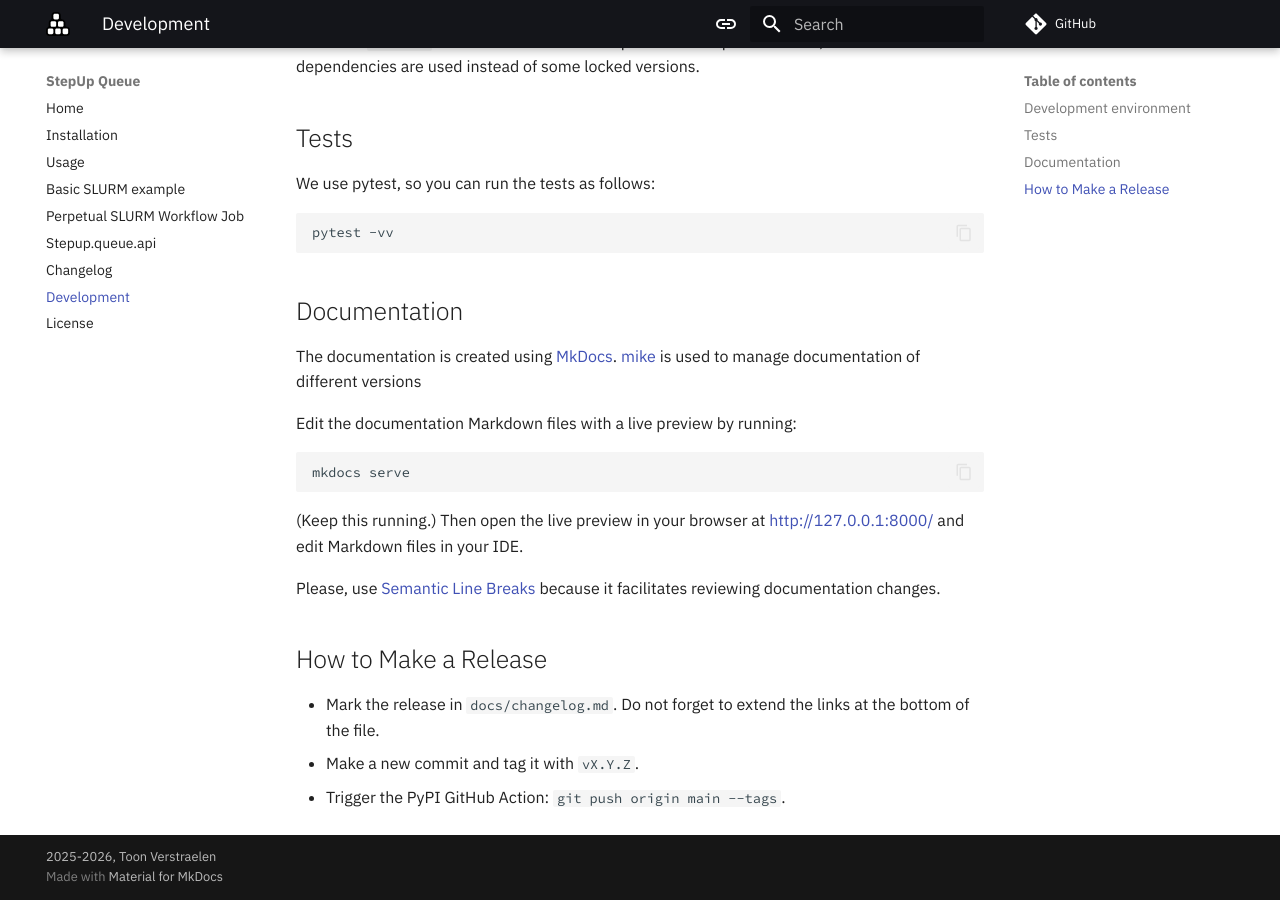
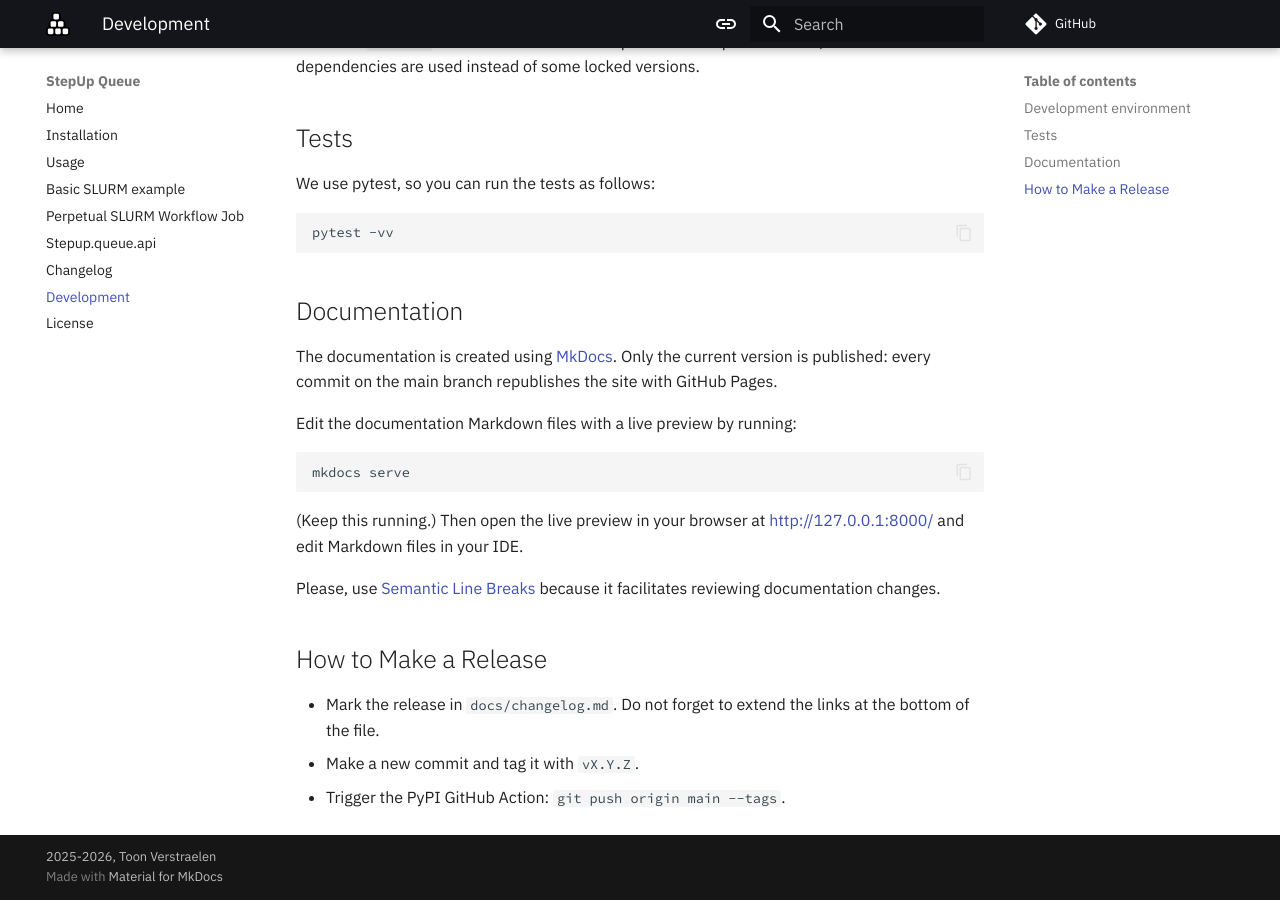
Before and after one commit to reproducible-reporting/stepup-queue, an MkDocs documentation site: the page built from docs/development.md, in a window 1280 px wide and 900 px high, scrolled down 895 px. Built offline with MkDocs 1.6.1 and Material for MkDocs 9.7.7, drawn with Linux system fonts in a browser that asks for light colours; comment, search, counter and statistics services are not loaded; the version menu is left out.

Commit message:
Switch to sinvle-version docs

```diff
--- a/docs/development.md
+++ b/docs/development.md
@@ -58,7 +58,8 @@ pytest -vv
 ## Documentation
 
 The documentation is created using [MkDocs](https://www.mkdocs.org/).
-[mike](https://github.com/jimporter/mike) is used to manage documentation of different versions
+Only the current version is published:
+every commit on the main branch republishes the site with GitHub Pages.
 
 Edit the documentation Markdown files with a live preview by running:
 
--- /dev/null
+++ b/docs/robots.txt
@@ -0,0 +1,6 @@
+# SPDX-FileCopyrightText: 2025 Toon Verstraelen <Toon.Verstraelen@UGent.be>
+# SPDX-License-Identifier: CC-BY-SA-4.0
+
+Sitemap: https://reproducible-reporting.github.io/stepup-queue/sitemap.xml
+User-agent: *
+Allow: /
--- a/mkdocs.yaml
+++ b/mkdocs.yaml
@@ -2,6 +2,7 @@
 # SPDX-License-Identifier: LGPL-3.0-or-later
 site_name: StepUp Queue
 repo_url: https://github.com/reproducible-reporting/stepup-queue
+site_url: https://reproducible-reporting.github.io/stepup-queue/
 edit_uri: edit/main/docs/
 site_description: StepUp Queue integrates queued jobs into a StepUp workflow.
 site_author: Toon Verstraelen
@@ -23,10 +24,6 @@ validation:
     unrecognized_links: warn
 
 extra:
-  version:
-    provider: mike
-    alias: true
-    default: stable
   # Workaround for showing an example with a Jinja2 placeholder
   field: "{{ field }}"
 
@@ -78,7 +75,6 @@ nav:
   - license.md
 
 plugins:
-- mike
 - search:
     lang:
       - en
--- /dev/null
+++ b/overrides/404.html
@@ -0,0 +1,50 @@
+<!--
+SPDX-FileCopyrightText: 2025 Toon Verstraelen <Toon.Verstraelen@UGent.be>
+SPDX-License-Identifier: CC-BY-SA-4.0
+-->
+{% extends "main.html" %}
+
+{% block extrahead %}
+  {{ super() }}
+  <script>
+    // Recover links to the versioned documentation that was published before StepUp Queue 2.0.
+    // Those URLs carried a version segment, such as /stable/, /dev/ or /1.1/,
+    // which the current flat site no longer has.
+    //
+    // GitHub Pages serves this page with an HTTP 404 status and offers no way to change that,
+    // so this rewrite fixes broken links for readers but does not transfer search ranking.
+    (function () {
+      var siteUrl = {{ (config.site_url or "/") | tojson }};
+      var base = new URL(siteUrl, window.location.origin).pathname;
+      var version = /^(?:stable|latest|dev|[0-9]+(?:\.[0-9]+)*)$/;
+
+      var path = window.location.pathname;
+      if (path.slice(0, base.length) !== base) {
+        return;
+      }
+      var parts = path.slice(base.length).split("/");
+      if (!version.test(parts[0])) {
+        // No version segment, so this is a genuine 404.
+        // Returning here also stops a rewrite from bouncing further,
+        // because the rewritten path never carries a version segment.
+        return;
+      }
+      // Every page of the versioned documentation still exists under the same path.
+      var rest = parts.slice(1).join("/").replace(/index\.html$/, "");
+      window.location.replace(base + rest + window.location.search + window.location.hash);
+    })();
+  </script>
+{% endblock %}
+
+{% block content %}
+  <h1>404 - Page not found</h1>
+  <p>
+    This page does not exist.
+    If you followed a link to the documentation of an older StepUp Queue release,
+    note that only the current version is published from now on.
+  </p>
+  <p>
+    Use the search box at the top of this page,
+    or start again from the <a href="{{ base_url }}/">documentation home page</a>.
+  </p>
+{% endblock %}
--- a/overrides/main.html
+++ b/overrides/main.html
@@ -4,9 +4,6 @@ SPDX-License-Identifier: CC-BY-SA-4.0
 -->
 {% extends "base.html" %}
 
-{% block outdated %}
-  You're not viewing the documentation of the stable version.
-  <a href="{{ '../' ~ base_url }}">
-    <strong>Click here to go to stable.</strong>
-  </a>
+{% block extrahead %}
+  <meta name="google-site-verification" content="0M0cqZ7MKlDeM_E7HLlJ9dfBLXisIFyQAOwHQjlYaOE" />
 {% endblock %}
--- a/pyproject.toml
+++ b/pyproject.toml
@@ -74,7 +74,6 @@ tests = [
 ]
 dev = [
     "stepup-queue[tests]",
-    "mike",
     "mkdocs",
     "mkdocstrings[python]",
     "mkdocs-macros-plugin",
```
Also changed, not shown: 1 other file.
